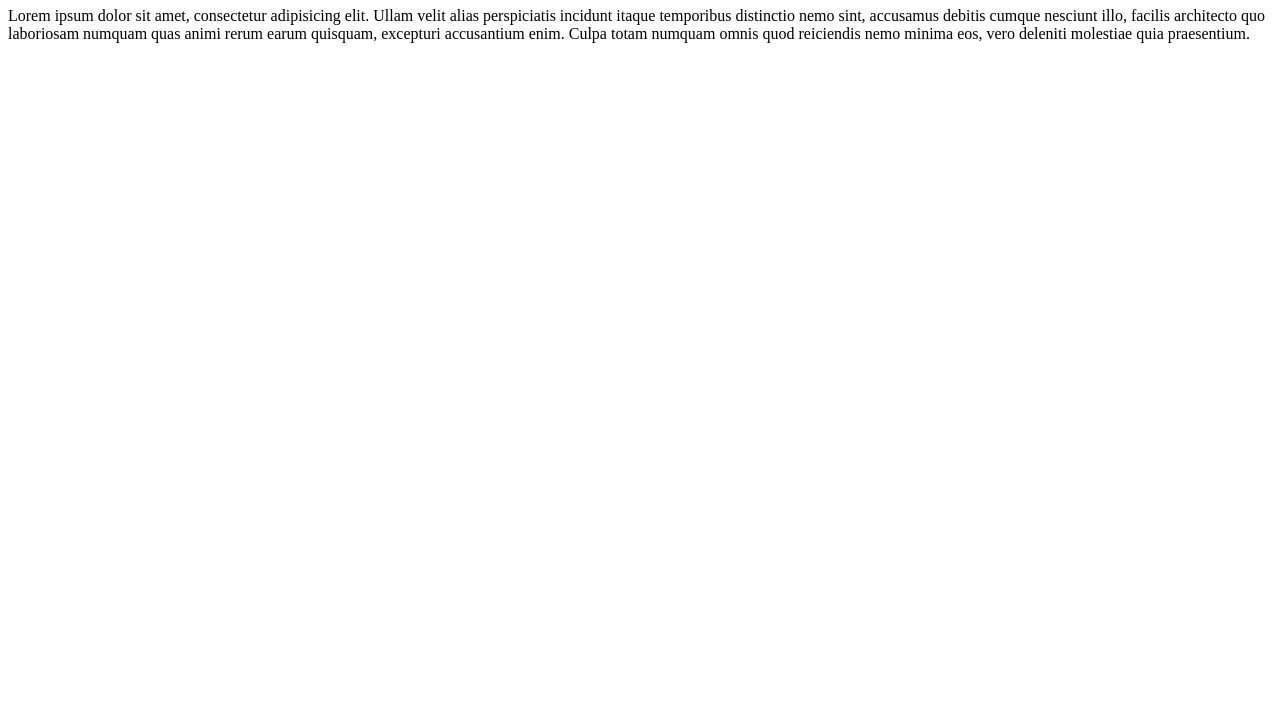
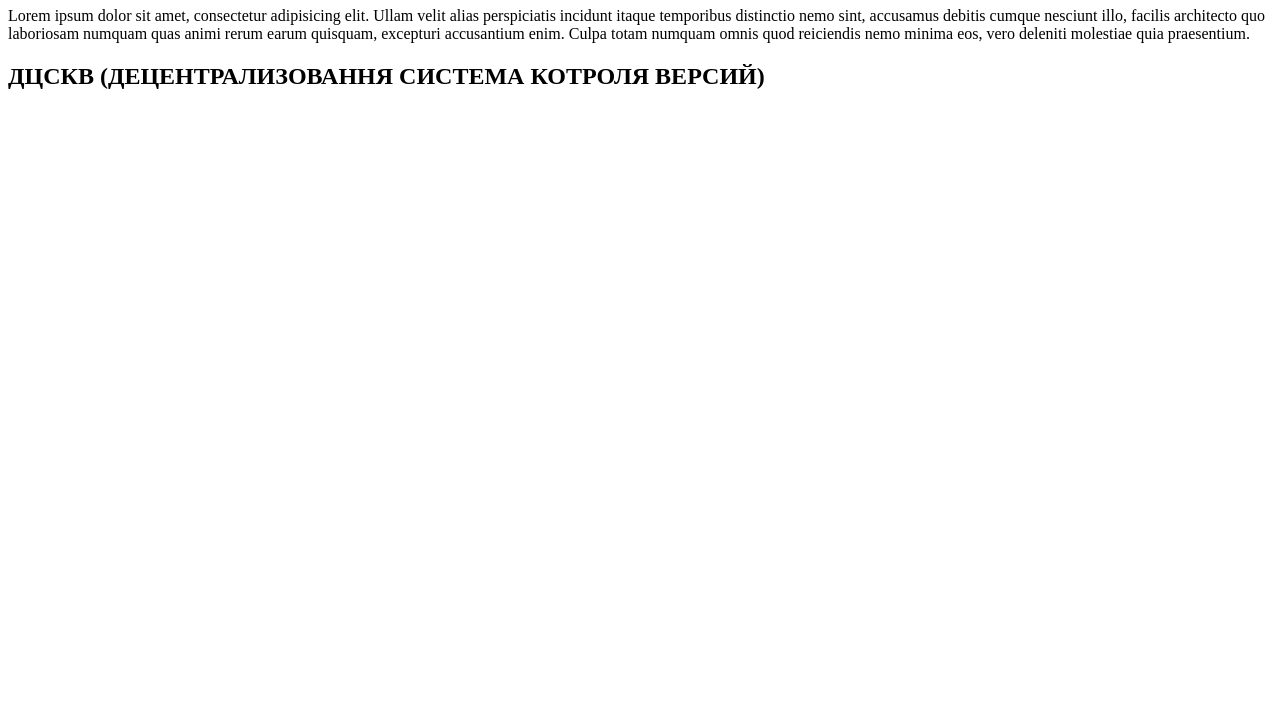
Before and after one commit to pblagodatsky/pblagodatsky.github.io, a plain HTML site: page index.html in a window 1280 px wide. Shown: the part 73-800 px from the top of the page. Drawn offline with Linux system fonts and the light colour scheme.

Commit message:
Паша внес изменения в html

```diff
--- a/index.html
+++ b/index.html
@@ -7,5 +7,6 @@
 <body>
 	<h1>yeban</h1>
 	<p>Lorem ipsum dolor sit amet, consectetur adipisicing elit. Ullam velit alias perspiciatis incidunt itaque temporibus distinctio nemo sint, accusamus debitis cumque nesciunt illo, facilis architecto quo laboriosam numquam quas animi rerum earum quisquam, excepturi accusantium enim. Culpa totam numquam omnis quod reiciendis nemo minima eos, vero deleniti molestiae quia praesentium.</p>
+	<h2>ДЦСКВ (ДЕЦЕНТРАЛИЗОВАННЯ СИСТЕМА КОТРОЛЯ ВЕРСИЙ)</h2>
 </body>
 </html>
```
